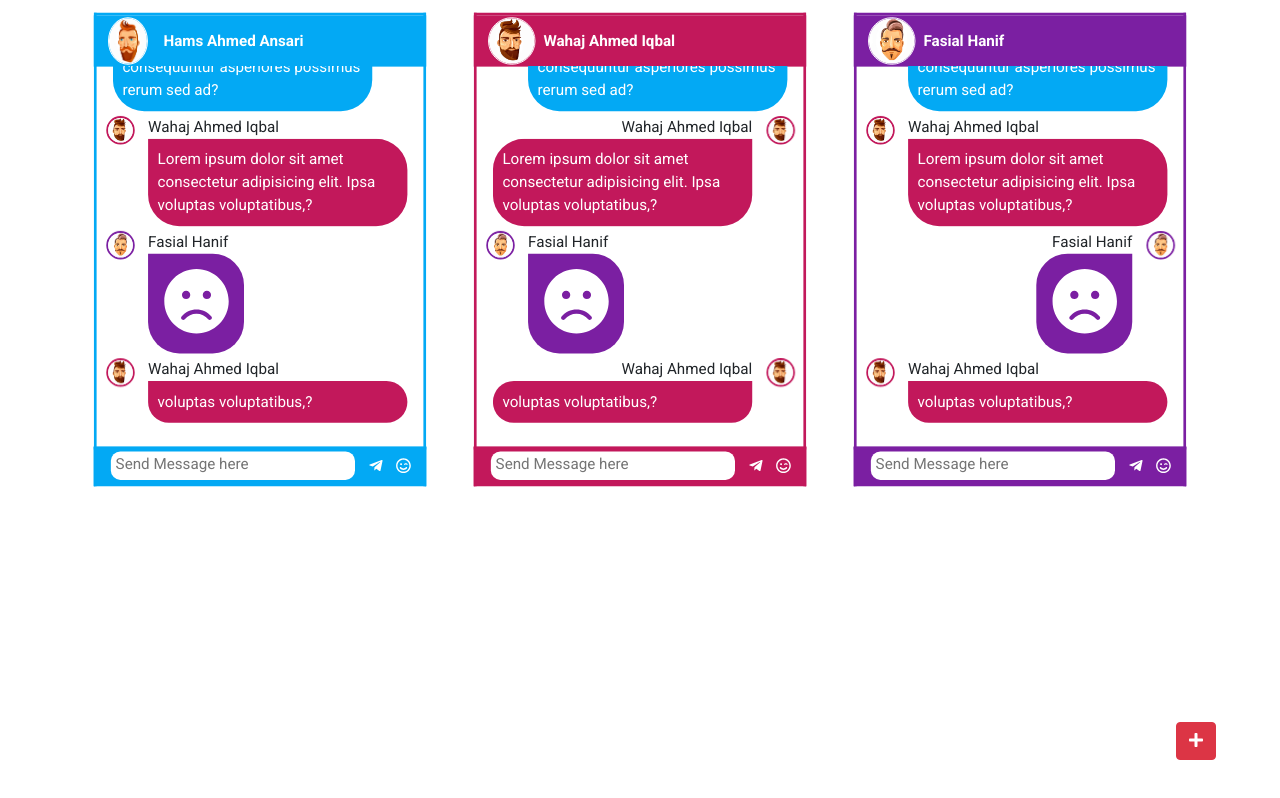
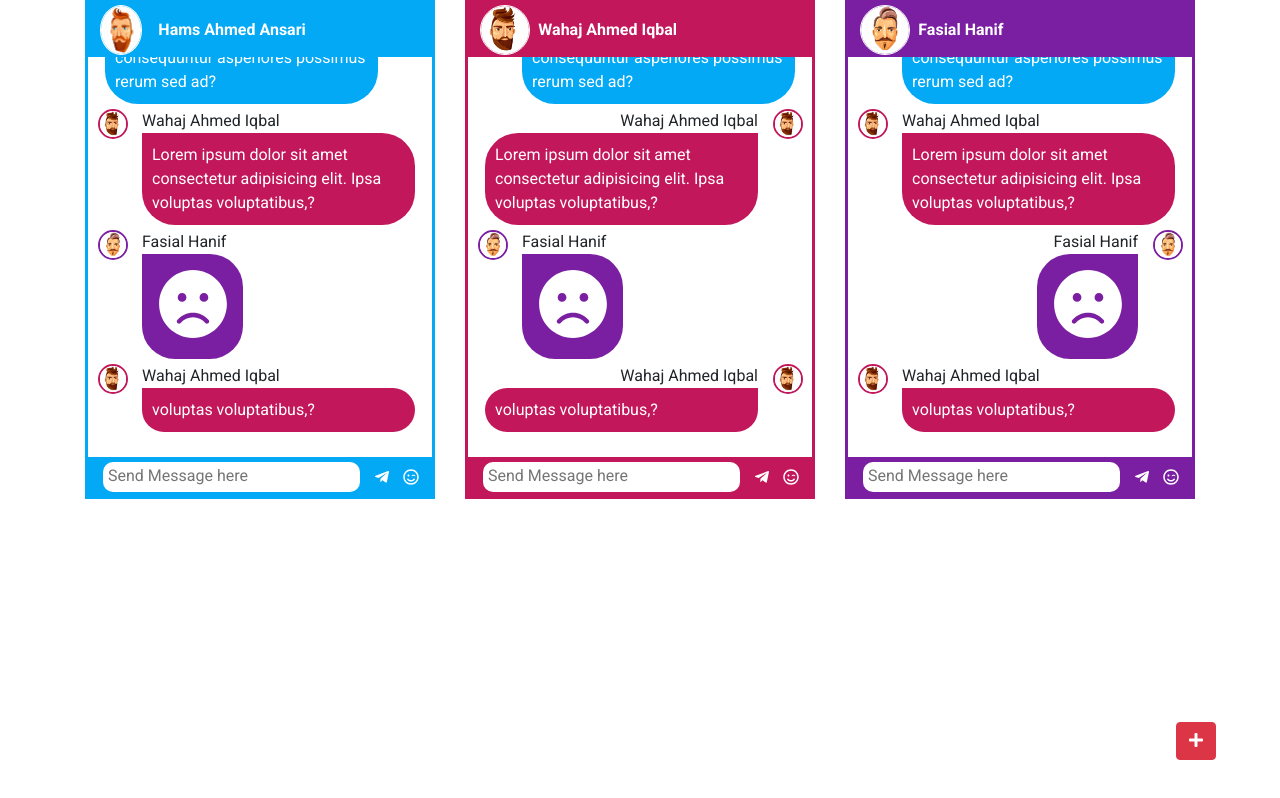
Before and after one commit to hamsahmedansari/React-simple-chat, a React (Create React App) app: page / in a window 1280 px wide. Built offline with nearby package versions, Linux system fonts and the light colour scheme.

Commit message:
Fixed: :bug: fixed empty submition

```diff
--- a/src/component/chat/style.scss
+++ b/src/component/chat/style.scss
@@ -1,9 +1,8 @@
 .chat {
   overflow: hidden;
   transition: all ease-in-out 0.3s;
-  transform: scale(0.95);
+  // transform: scale(0.95);
   &.active {
-    transform: scale(1.05);
     box-shadow: 0px 0px 11px 2px #ccc;
     border-radius: 20px;
     > div {
--- a/src/component/option/index.jsx
+++ b/src/component/option/index.jsx
@@ -184,6 +184,7 @@ class Option extends Component {
                 >
                   <input
                     type="text"
+                    value={name}
                     className="form-control"
                     placeholder="User Name"
                     onChange={this.handleUserNameChange}
```
